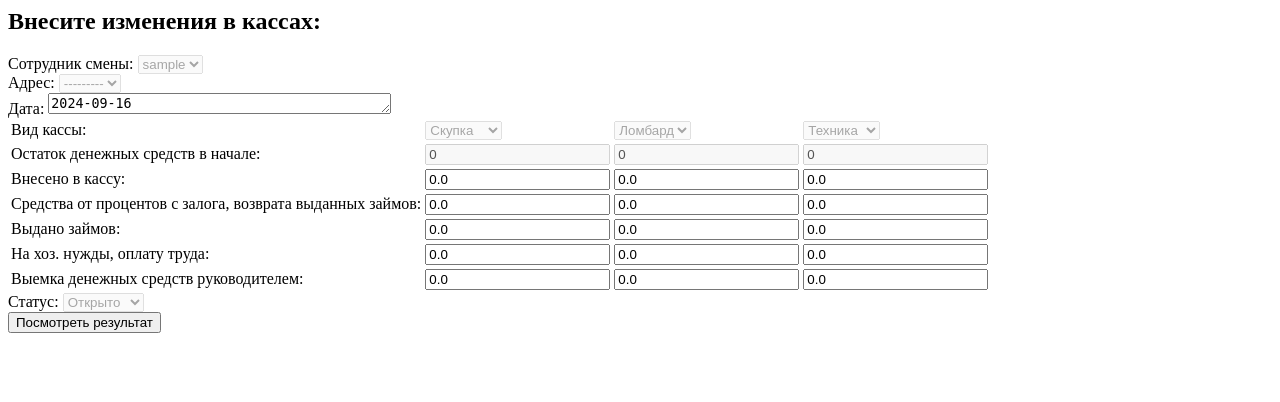
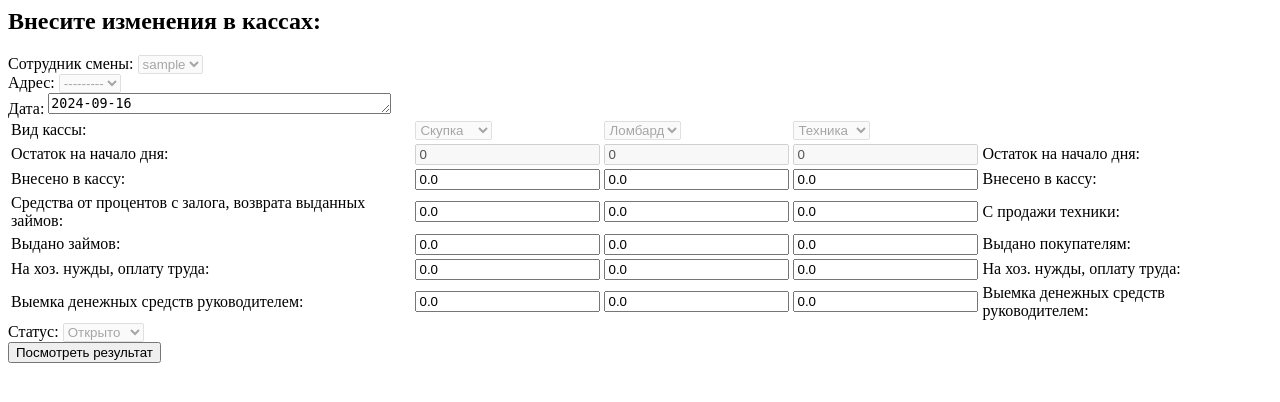
Before and after one commit to NikolayChegivarov/cash_report, a Django app: page /cash-report-form/ in a window 1280 px wide. Shown: the top 402 px of the page. Run offline with Django 5.2, Linux system fonts and the light colour scheme; the visitor is signed in with stand-in values (Sample User, id 1); data comes from the database, SQL or seed files in the repository; data that the repository does not hold is empty.

Commit message:
settings.py add 134.19.147.175

```diff
--- a/cashbox_app/templates/cash_report_form.html
+++ b/cashbox_app/templates/cash_report_form.html
@@ -32,10 +32,11 @@
         </tr>
 
         <tr>
-            <td>Остаток денежных средств в начале:</td>
+            <td>Остаток на начало дня:</td>
             <td>{{ form.cash_balance_beginning_buying_up }}</td>
             <td>{{ form.cash_balance_beginning_pawnshop }}</td>
             <td>{{ form.cash_balance_beginning_technique }}</td>
+            <td>Остаток на начало дня:</td>
         </tr>
 
         <tr>
@@ -43,6 +44,7 @@
             <td>{{ form.introduced_buying_up }}</td>
             <td>{{ form.introduced_pawnshop }}</td>
             <td>{{ form.introduced_technique }}</td>
+            <td>Внесено в кассу:</td>
         </tr>
 
         <tr>
@@ -50,6 +52,7 @@
             <td>{{ form.interest_return_buying_up }}</td>
             <td>{{ form.interest_return_pawnshop }}</td>
             <td>{{ form.interest_return_technique }}</td>
+            <td>С продажи техники:</td>
         </tr>
 
         <tr>
@@ -57,6 +60,7 @@
             <td>{{ form.loans_issued_buying_up }}</td>
             <td>{{ form.loans_issued_pawnshop }}</td>
             <td>{{ form.loans_issued_technique }}</td>
+            <td>Выдано покупателям:</td>
         </tr>
 
         <tr>
@@ -64,6 +68,7 @@
             <td>{{ form.used_farming_buying_up }}</td>
             <td>{{ form.used_farming_pawnshop }}</td>
             <td>{{ form.used_farming_technique }}</td>
+            <td>На хоз. нужды, оплату труда:</td>
         </tr>
 
         <tr>
@@ -71,6 +76,7 @@
             <td>{{ form.boss_took_it_buying_up }}</td>
             <td>{{ form.boss_took_it_pawnshop }}</td>
             <td>{{ form.boss_took_it_technique }}</td>
+            <td>Выемка денежных средств руководителем:</td>
         </tr>
 
         </tbody>
--- a/multiplayer_mode/settings.py
+++ b/multiplayer_mode/settings.py
@@ -33,7 +33,7 @@ STATICFILES_DIRS = [
     os.path.join(BASE_DIR, "static"),
 ]
 
-ALLOWED_HOSTS = ["192.168.20.123", "localhost", "127.0.0.1"]
+ALLOWED_HOSTS = ["192.168.20.123", "134.19.147.175" "localhost", "127.0.0.1"]
 
 # Application definition
 
```
